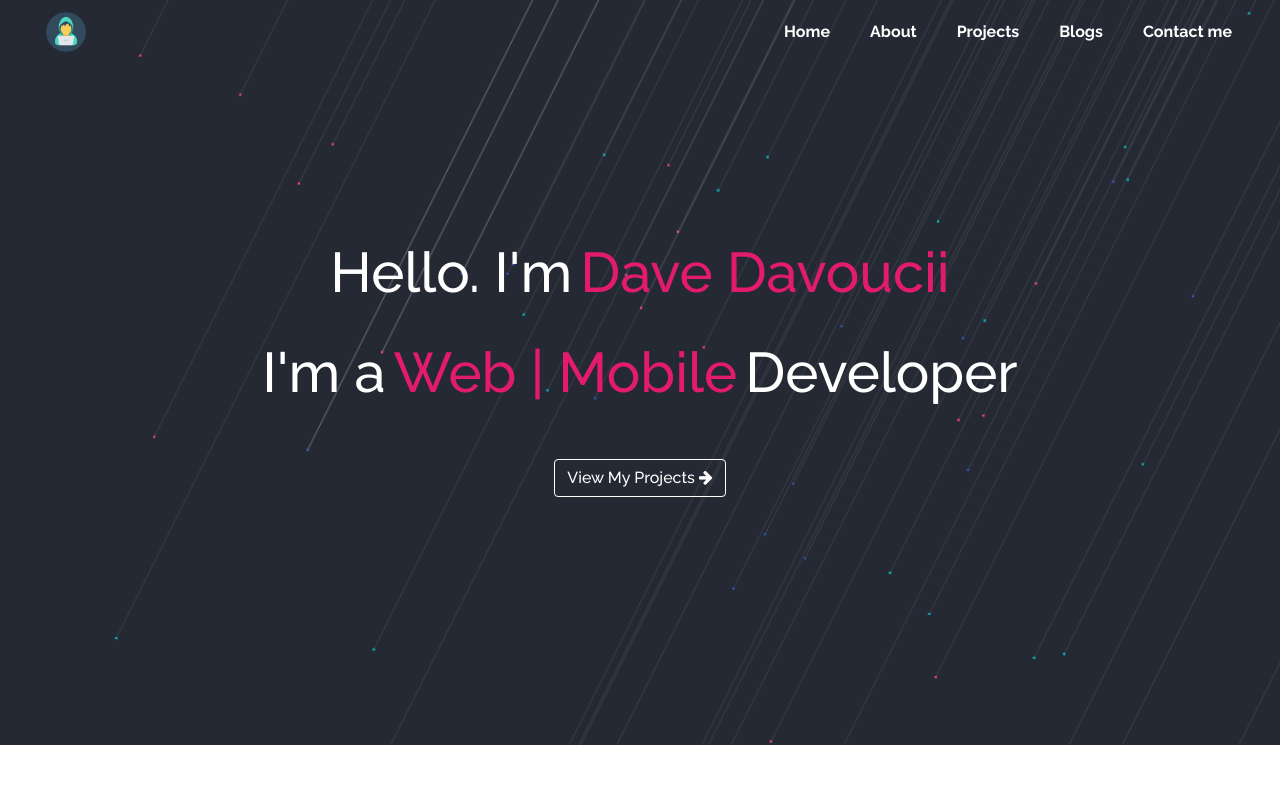
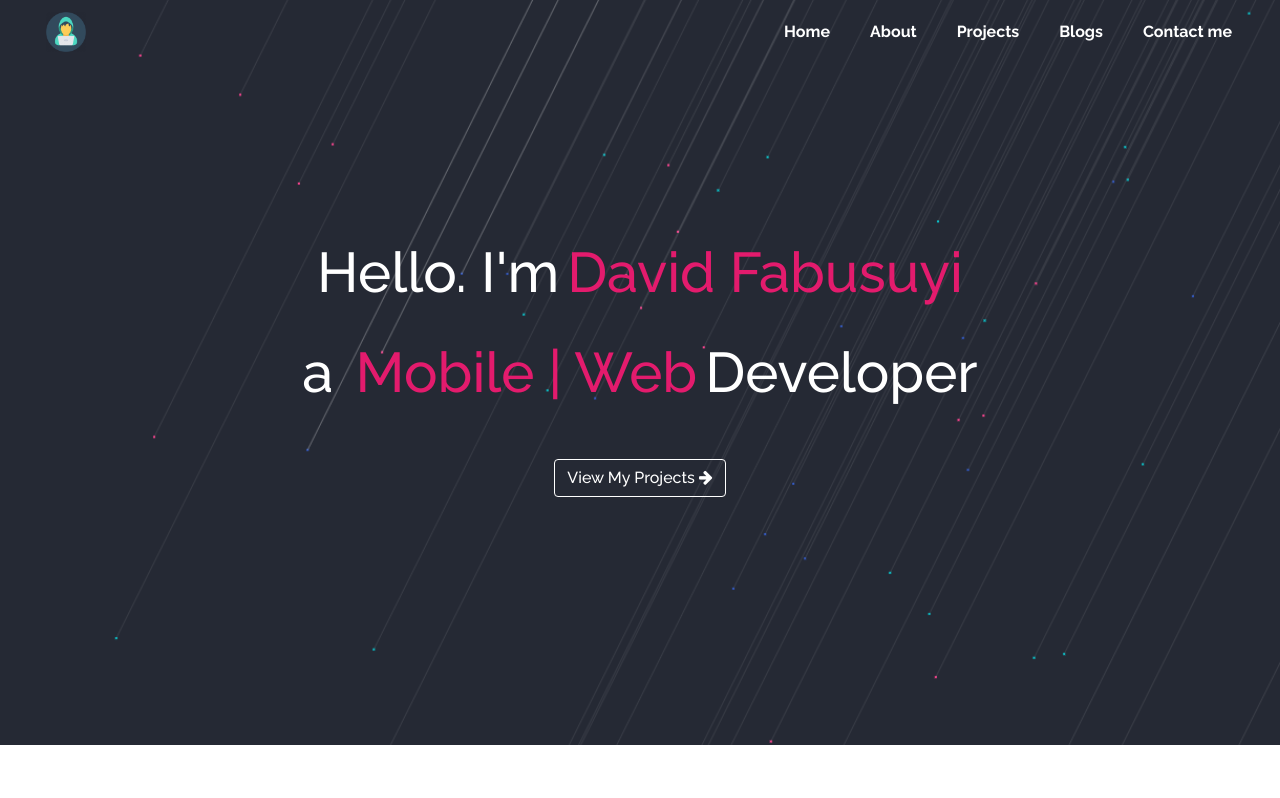
Before and after one commit to dav4thevid/angular-port-folio, an Angular app: page / in a window 1280 px wide. Shown: the top 798 px of the page. Built offline with nearby package versions, Linux system fonts and the light colour scheme.

Commit message:
enhan:changed homepage

```diff
--- a/src/app/home-page/home-page.component.html
+++ b/src/app/home-page/home-page.component.html
@@ -38,8 +38,8 @@
   <div class="container-fluid">
     <div class = "row">
       <div class = "col-12 col-sm-12 col-md-12 homepage-text">
-        <p class = "d-flex justify-content-center" >Hello. I'm <span class = "ml-2 highlight "> Dave Davoucii </span></p>
-        <p class = "d-flex justify-content-center">I'm a <span class = "ml-2 mr-2 highlight"> Web | Mobile</span> Developer
+        <p class = "d-flex justify-content-center" >Hello. I'm <span class = "ml-2 highlight "> David Fabusuyi </span></p>
+        <p class = "d-flex justify-content-center">a&nbsp;<span class = "ml-2 mr-2 highlight"> Mobile | Web</span> Developer
         </p>
         <div class = "d-flex justify-content-center">
 
```
